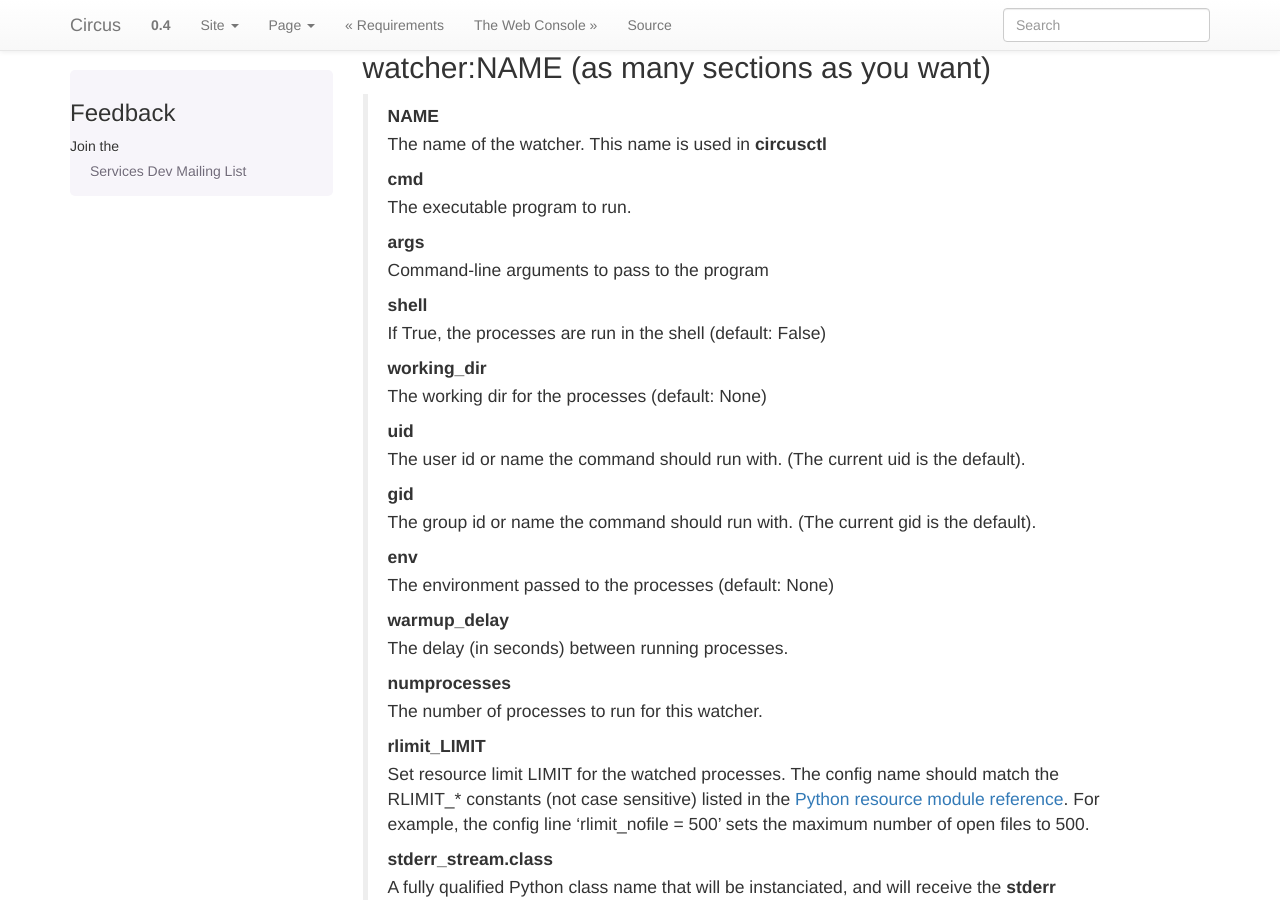
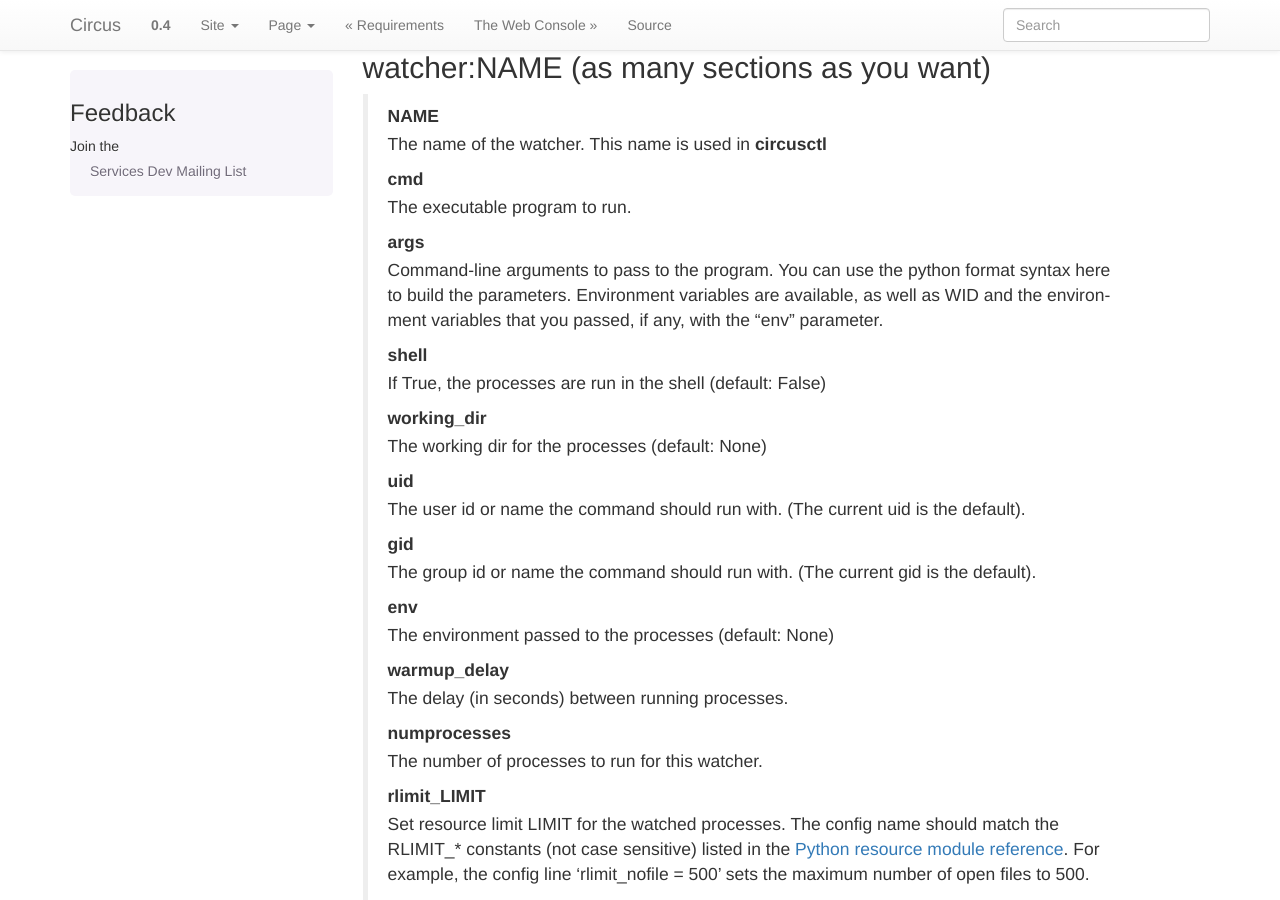
Before and after one commit to circus-tent/circus, a Sphinx documentation site: the page built from docs/source/configuration.rst, in a window 1280 px wide and 900 px high, scrolled down 1171 px. Built offline with Sphinx 7.4.7, drawn with Linux system fonts in a browser that asks for light colours; pages that are not in the unit, such as notebooks, are missing from menus.

Commit message:
Add a way to specify env variables for processes.
This uses the python format syntax.

```diff
--- a/docs/source/configuration.rst
+++ b/docs/source/configuration.rst
@@ -62,7 +62,10 @@ watcher:NAME (as many sections as you want)
     **cmd**
         The executable program to run.
     **args**
-        Command-line arguments to pass to the program
+        Command-line arguments to pass to the program. You can use the python
+        format syntax here to build the parameters. Environment variables are
+        available, as well as WID and the environment variables that you
+        passed, if any, with the "env" parameter.
     **shell**
         If True, the processes are run in the shell (default: False)
     **working_dir**
```
Also changed, not shown: 1 other file.
